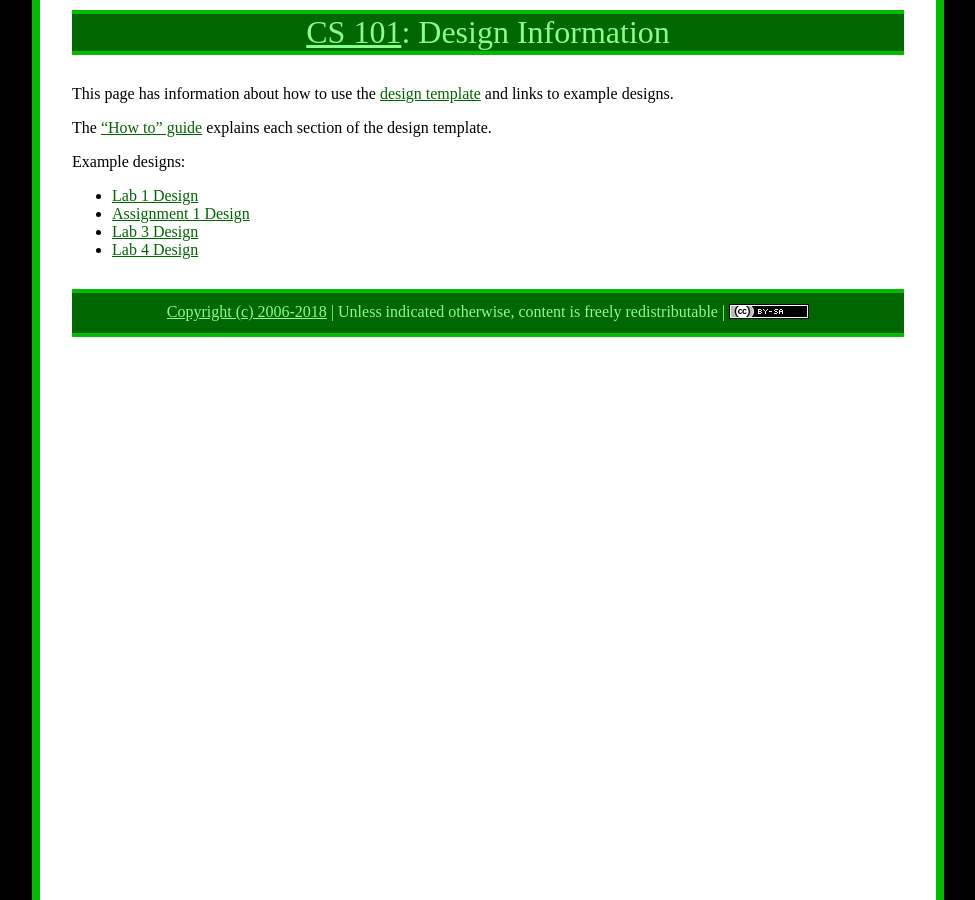
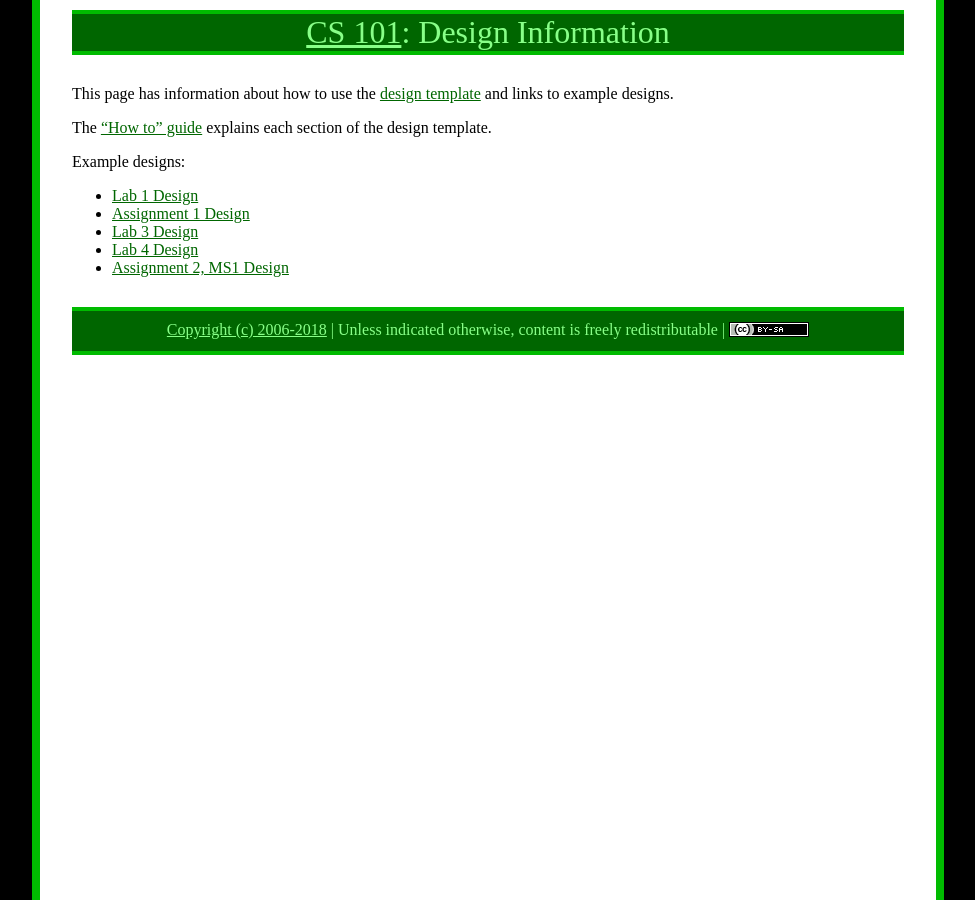
Before and after one commit to ycpcs/cs101-spring2018, a Jekyll site: the page built from design/index.md, in a window 1280 px wide. Shown: the whole page, without its empty margins (152-1127 px from the left). Built offline with Jekyll 4.4.1, drawn with Linux system fonts in a browser that asks for light colours.

Commit message:
a2ms1 example design

```diff
--- a/design/index.md
+++ b/design/index.md
@@ -13,3 +13,4 @@ Example designs:
 * [Assignment 1 Design](assign1-design.pdf)
 * [Lab 3 Design](lab03-design.pdf)
 * [Lab 4 Design](lab04-design.pdf)
+* [Assignment 2, MS1 Design](assign02-ms1-design.pdf)
```
Also changed, not shown: 2 other files.
